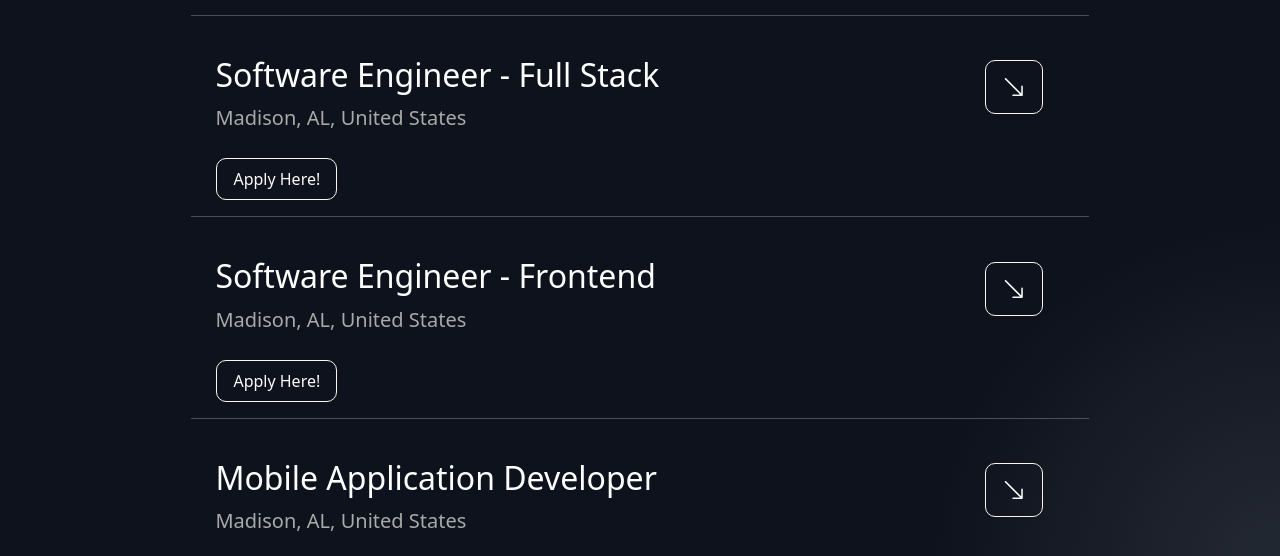
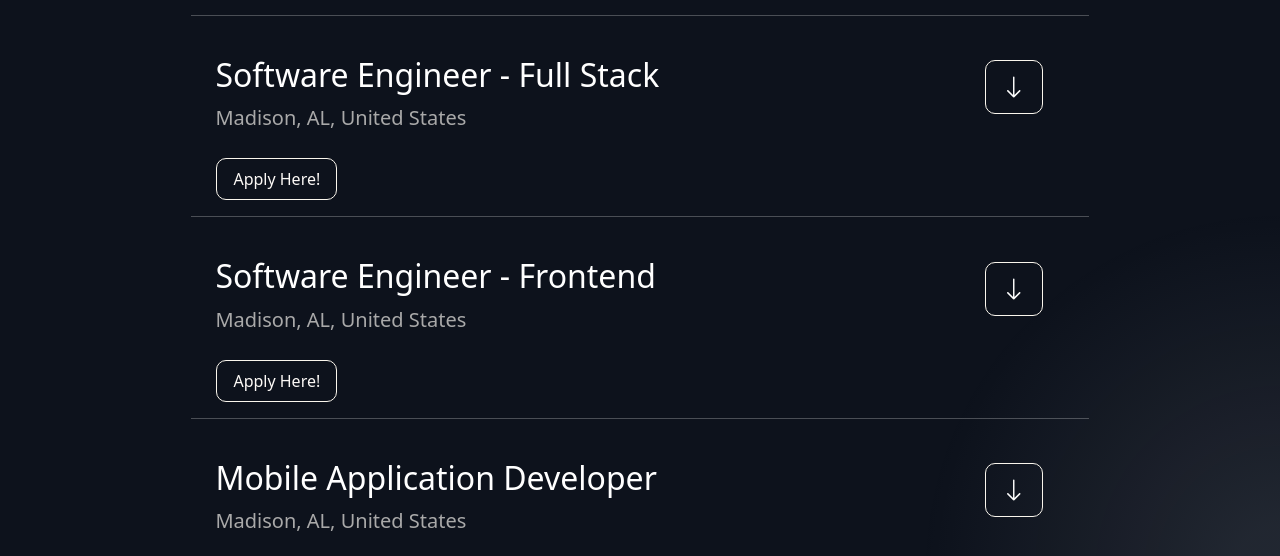
Before and after one commit to kalynstricklin/botts-site, a Vue app: page /jobs in a window 1280 px wide. Shown: the part 230-786 px from the top of the page. Built offline with nearby package versions, Linux system fonts and the light colour scheme; a web font is replaced by a local one.

Commit message:
Update JobTitles.vue

```diff
--- a/src/components/careers/JobTitles.vue
+++ b/src/components/careers/JobTitles.vue
@@ -82,7 +82,7 @@ const positions = [
                       aria-expanded="false"
                       :aria-controls="'collapseJobDesc' + index"
                   >
-                    <i class="bi bi-arrow-down-right" style="color: white; font-size: 1.5rem"></i>
+                    <i class="bi bi-arrow-down" style="color: white; font-size: 1.5rem"></i>
                   </button>
                 </p>
               </div>
```
